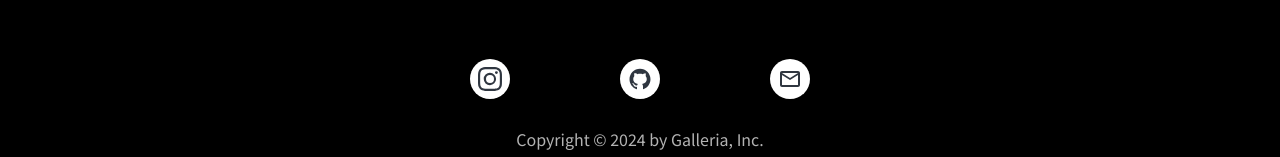
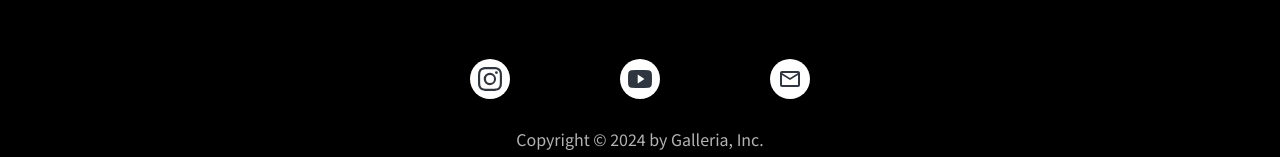
Before and after one commit to jungsikjeong/newJeansGallery, a React (Create React App) app: page / in a window 1280 px wide. Shown: the part 10490-10647 px from the top of the page. Built offline with nearby package versions, Linux system fonts and the light colour scheme; a web font is replaced by a local one.

Commit message:
Styles: 주소 변경경

```diff
--- a/src/components/footer.tsx
+++ b/src/components/footer.tsx
@@ -1,7 +1,7 @@
 import styled from 'styled-components';
 
-import { AiOutlineGithub } from 'react-icons/ai';
 import { BsInstagram } from 'react-icons/bs';
+import { IoLogoYoutube } from 'react-icons/io5';
 import { MdOutlineMailOutline } from 'react-icons/md';
 import { Link } from 'react-router-dom';
 
@@ -96,6 +96,8 @@ const SLink = styled(Link)`
 `;
 
 const Footer = () => {
+  const currentYear = new Date().getFullYear();
+
   return (
     <Container>
       <Wrapper>
@@ -112,7 +114,7 @@ const Footer = () => {
 
         <IconWrapper>
           <SLink
-            to={`${process.env.REACT_APP_PUBLIC_INSTAGRAM}`}
+            to={'https://www.instagram.com/newjeans_official/'}
             target='_blank'
             title='인스타 바로가기'
           >
@@ -122,12 +124,12 @@ const Footer = () => {
           </SLink>
 
           <SLink
-            to={`${process.env.REACT_APP_PUBLIC_GITHUB}`}
+            to={'https://www.youtube.com/@NewJeans_official'}
             target='_blank'
-            title='깃허브 바로가기'
+            title='유튜브 바로가기'
           >
             <Icon>
-              <AiOutlineGithub />
+              <IoLogoYoutube />
             </Icon>
           </SLink>
 
@@ -138,7 +140,7 @@ const Footer = () => {
           </SLink>
         </IconWrapper>
 
-        <Copyright>Copyright © 2024 by Galleria, Inc.</Copyright>
+        <Copyright>Copyright © {currentYear} by Galleria, Inc.</Copyright>
       </Wrapper>
     </Container>
   );
```
